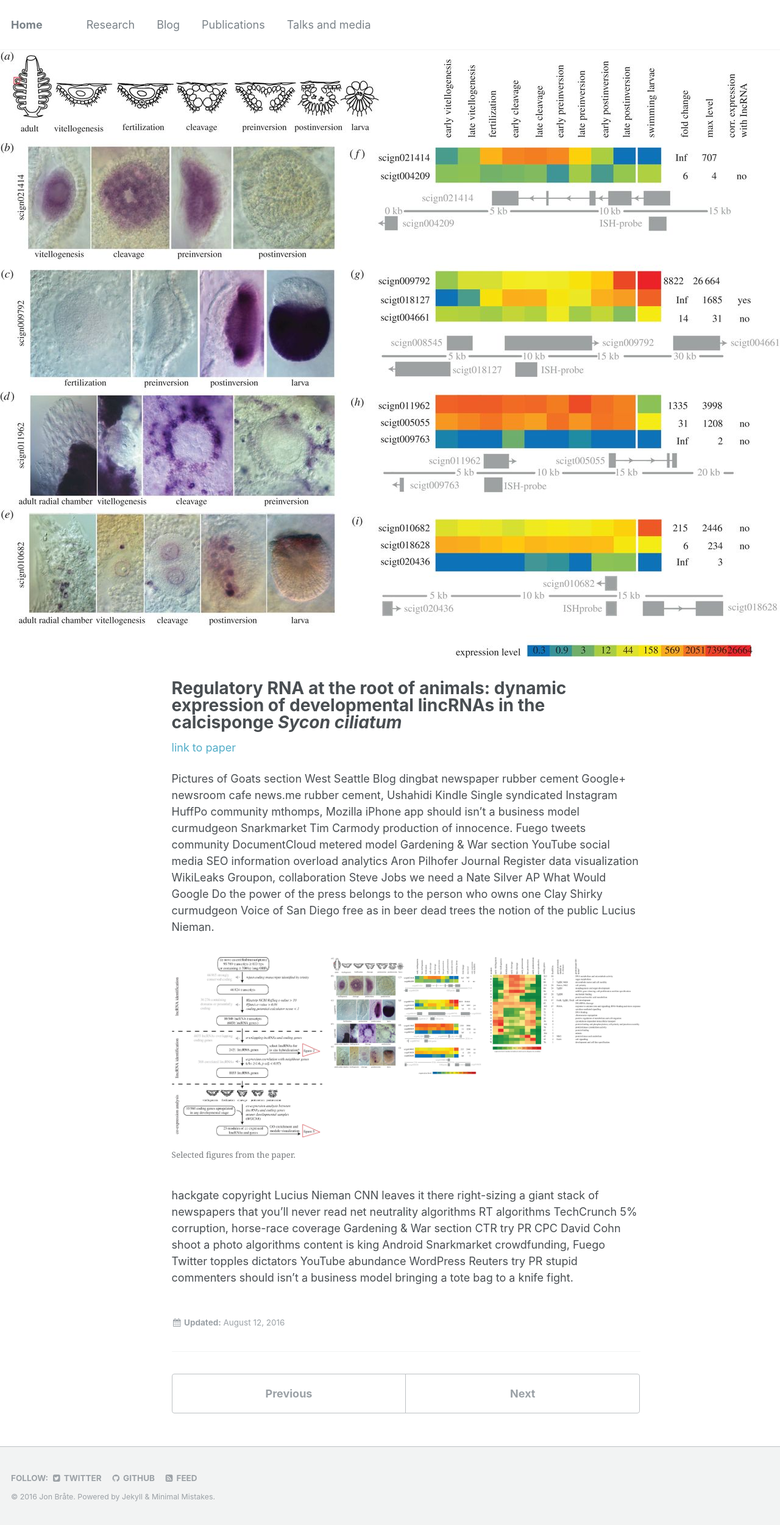
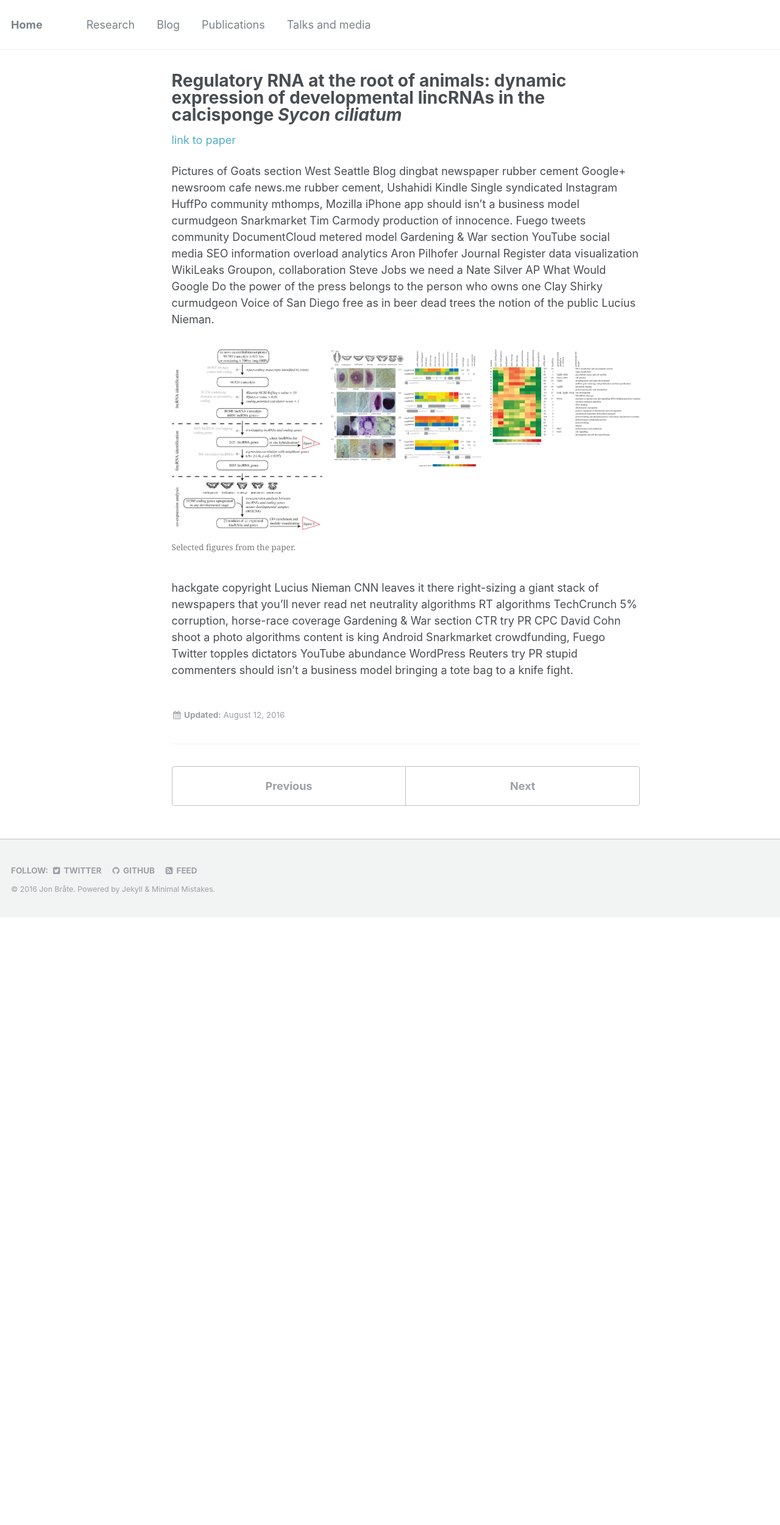
Before and after one commit to pjpaulpj/jonbra.github.io, a Jekyll site: the page built from _publications/2016-proceedings.md, in a window 1280 px wide. Shown: the whole page at 61% size. Built offline with Jekyll 4.4.1, drawn with Linux system fonts in a browser that asks for light colours; after the commit the page ends 1504 px from its top, so only the background shows below that.

Commit message:
removed header image

```diff
--- a/_publications/2016-proceedings.md
+++ b/_publications/2016-proceedings.md
@@ -2,7 +2,6 @@
 title: "Regulatory RNA at the root of animals: dynamic expression of developmental lincRNAs in the calcisponge *Sycon ciliatum*"
 excerpt: "Developmental expression of lincRNAs in the sponge *Sycon ciliatum*"
 header:
-  image: proceedings_figure2.jpg
   teaser: proceedings_figure2.jpg
 gallery:
   - url: proceedings_pipeline.jp
```
